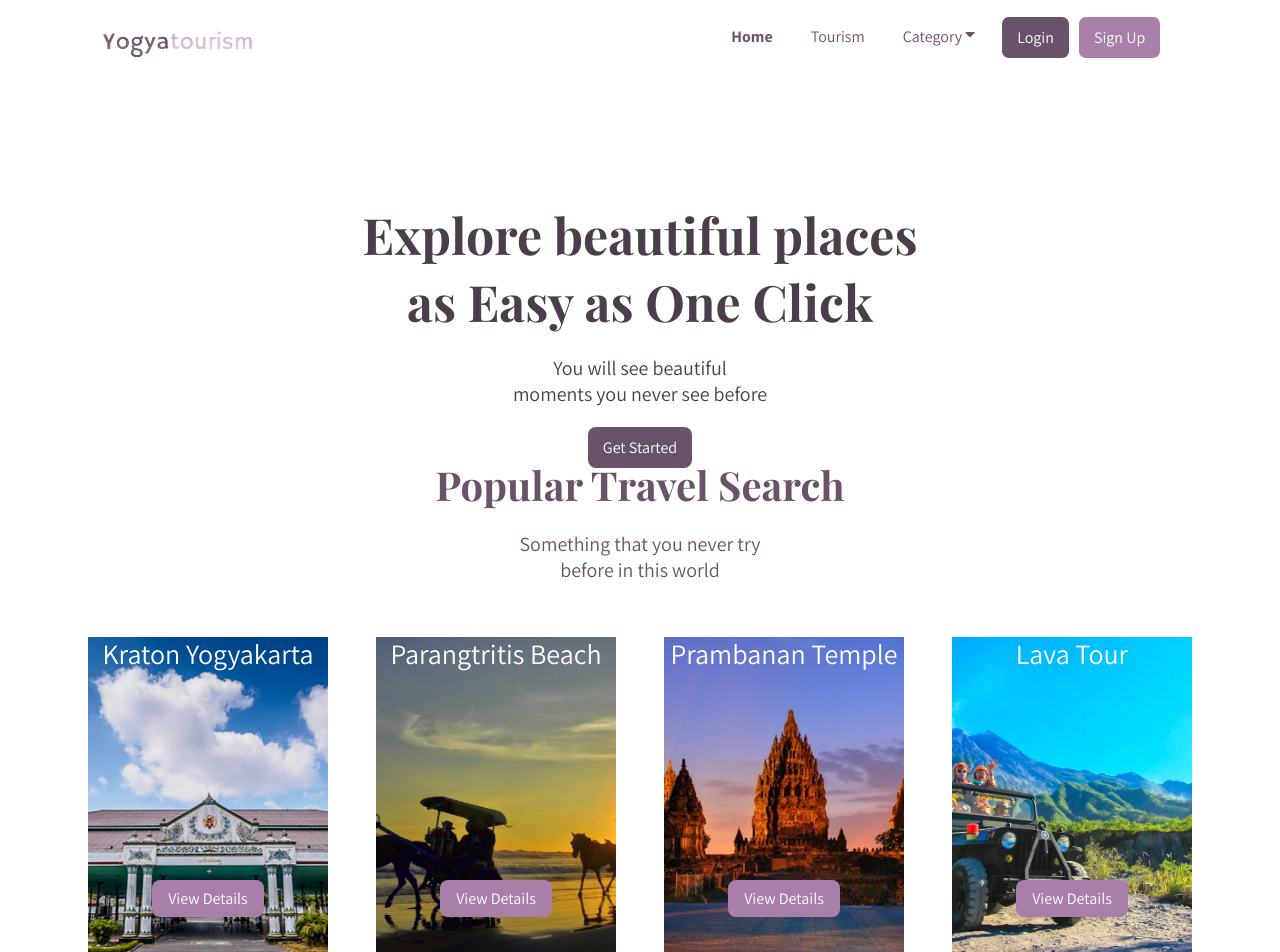
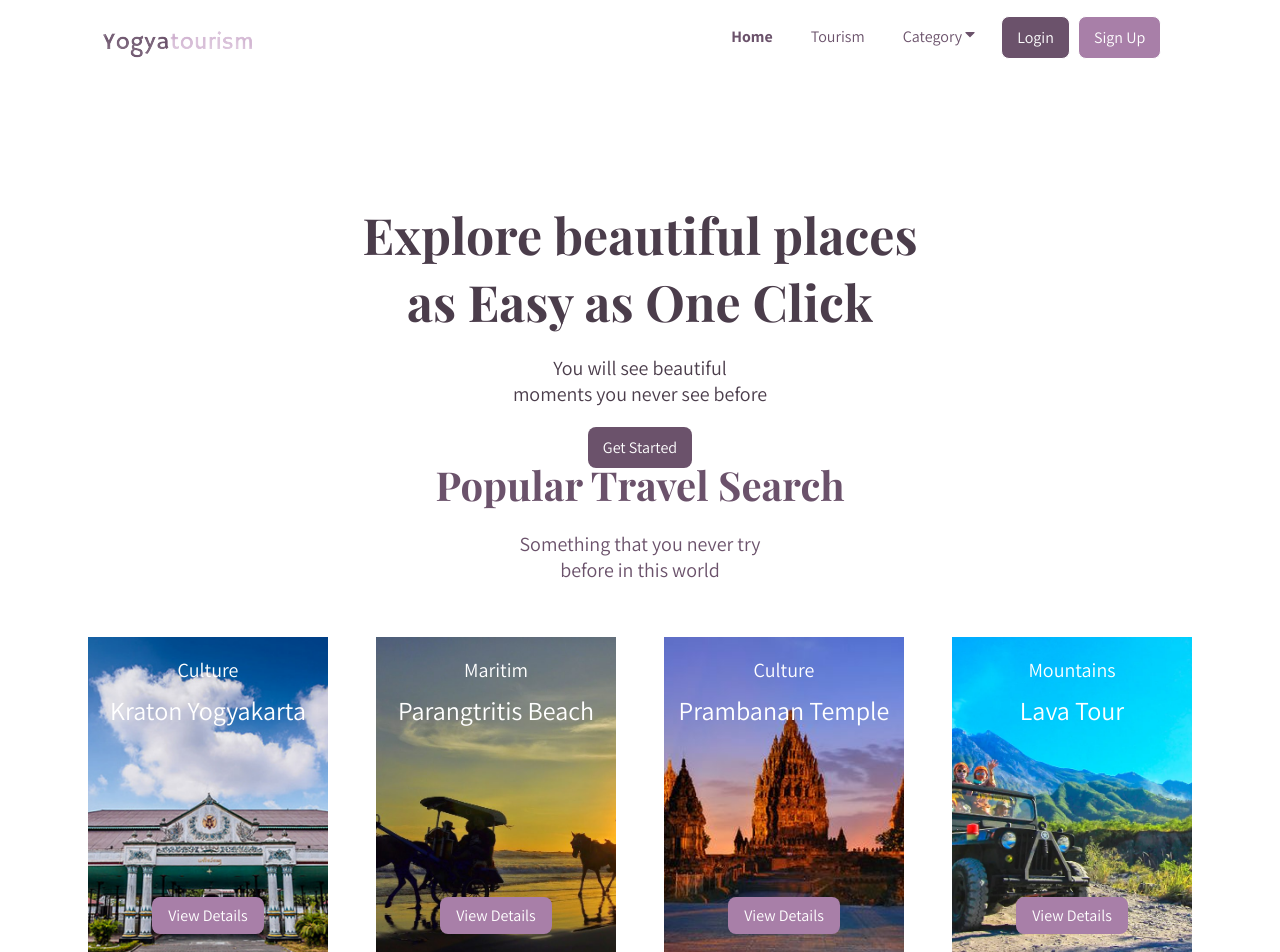
Before and after one commit to khansazulfa/tourism-website, a React (Vite) app: page / in a window 1280 px wide. Shown: the top 952 px of the page. Built offline with nearby package versions, Linux system fonts and the light colour scheme; a web font is replaced by a local one.

Commit message:
delete code margin-left etc

```diff
--- a/src/components/MyCard/MyCard.css
+++ b/src/components/MyCard/MyCard.css
@@ -22,7 +22,10 @@ h1 {
   flex-wrap: wrap;
 }
 
+
+
 .travel-content {
+  position: relative;
   overflow: hidden;
   text-align: center;
   width: 240px;
@@ -30,10 +33,11 @@ h1 {
   display: inline-flex;
   flex-direction: column;
   align-items: center;
-  justify-content: center;
   margin: 1.5rem;
   background-size: cover;
 }
+
+
 
 .travel-content:hover {
   box-shadow: 5px 15px 25px #eeeeee;
@@ -43,6 +47,26 @@ h1 {
   height: 100%;
 }
 
+.travel-info {
+  color: #fff;
+  position: absolute;
+}
+
+.travel-title {
+  font-size: 20px;
+  padding: 20px 0 10px;
+}
+
+.travel-location {
+  font-size: 26px;
+}
+
+
+.travel-btn {
+  padding: 170px 0 80px;
+}
+
+
 .travel-content a:link,
 .travel-content a:visited {
   display: inline-block;
@@ -50,7 +74,6 @@ h1 {
   background-color: #A87FA8;
   padding: 0.5rem 1rem;
   border-radius: 0.5rem;
-  margin-top: 0.5rem;
   transform: all 0.2s;
   color: #FFf;
 }
@@ -59,21 +82,3 @@ h1 {
   transform: scale(1.1);
   background-color: #CBAACB;
 }
-
-.travel-info {
-  color: #fff;
-}
-
-.travel-title {
-  font-size: 20px;
-  margin-top: -48vh;
-}
-
-.travel-location {
-  font-size: 28px;
-  margin-top: 2vh;
-}
-
-.travel-btn {
-  margin-top: 25vh;
-}
```
